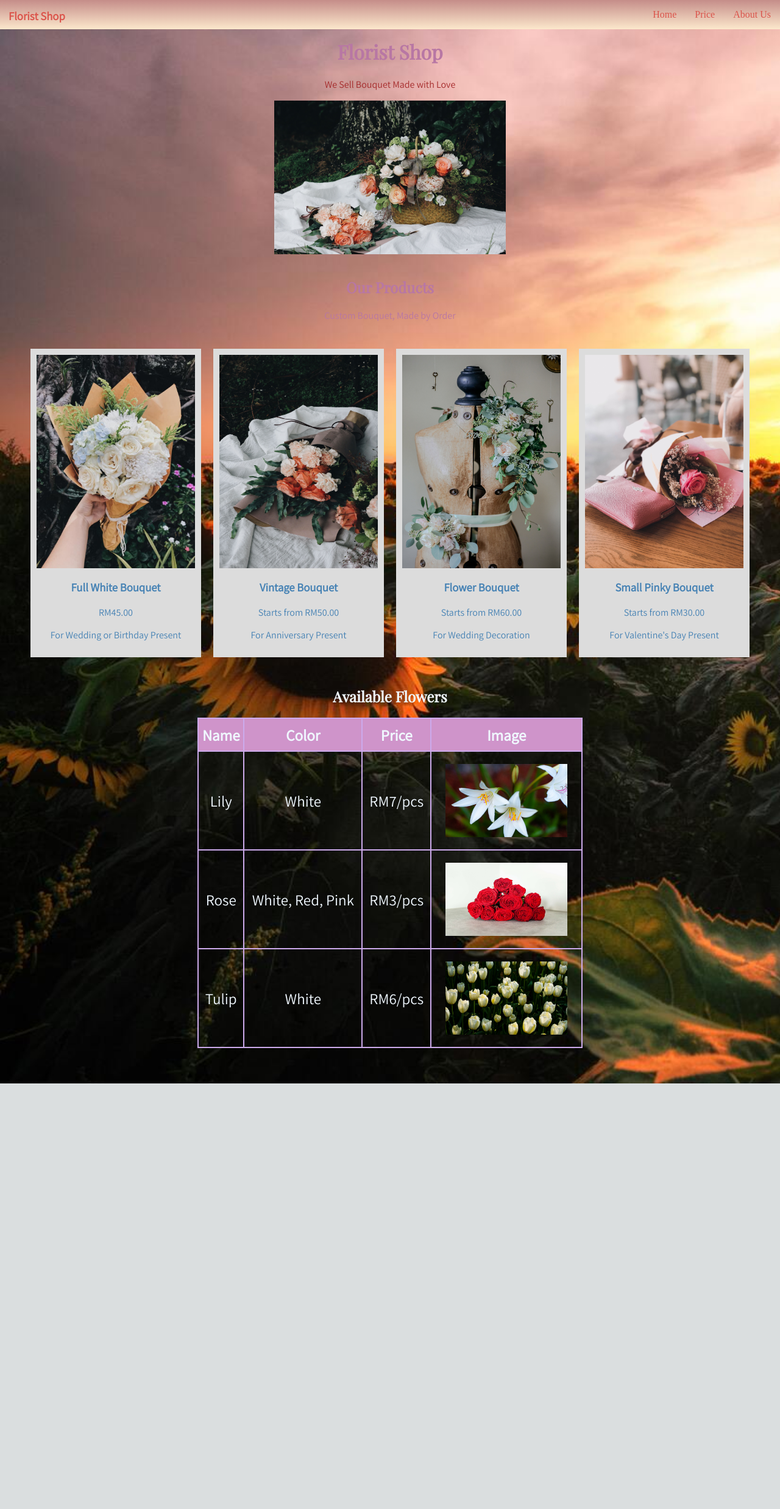
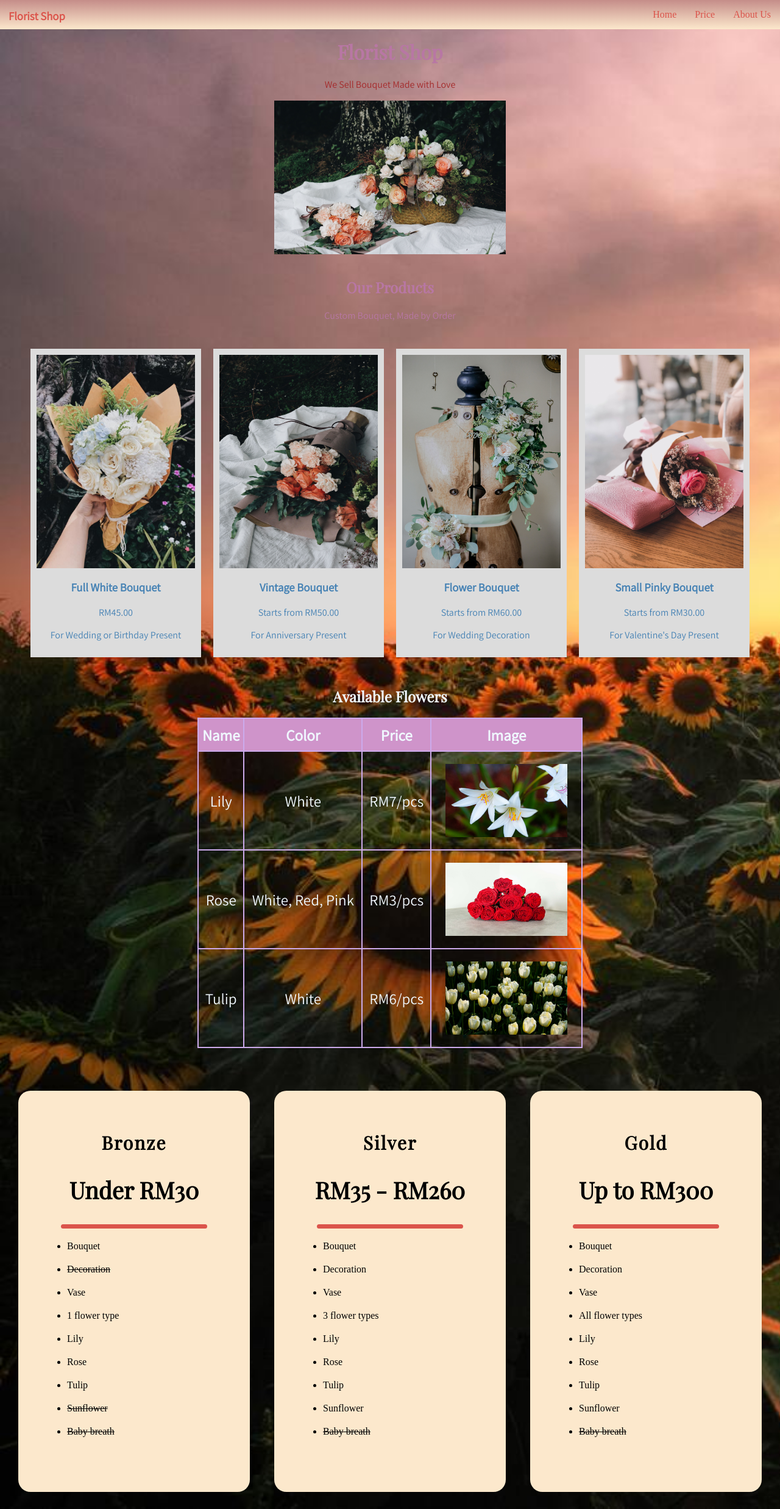
Before and after one commit to zhafranzainal/basic_web, a PHP site: page / in a window 1280 px wide. Shown: the whole page at 61% size. Before the commit the page ends 1777 px from the top, so only its background shows below. Run offline with PHP 8.4, Linux system fonts and the light colour scheme.

Commit message:
Add pricing card

```diff
--- a/Meeting 5 - List & Button on Pricing Table/florist-shop/index.html
+++ b/Meeting 5 - List & Button on Pricing Table/florist-shop/index.html
@@ -123,6 +123,93 @@
 
         </section>
 
+        <section>
+            <div class="container">
+
+                <div class="tab">
+
+                    <div>
+                        <div>
+                            <h1 class="name">Bronze</h1>
+                        </div>
+                        <div>
+                            <h2 class="price">Under RM30</h2>
+                        </div>
+                    </div>
+
+                    <hr>
+
+                    <ul class="list">
+                        <li>Bouquet</li>
+                        <li><del>Decoration</del></li>
+                        <li>Vase</li>
+                        <li>1 flower type</li>
+                        <li>Lily</li>
+                        <li>Rose</li>
+                        <li>Tulip</li>
+                        <li><del>Sunflower</del></li>
+                        <li><del>Baby breath</del></li>
+                    </ul>
+
+                </div>
+
+                <div class="tab">
+
+                    <div>
+                        <div>
+                            <h1 class="name">Silver</h1>
+                        </div>
+                        <div>
+                            <h2 class="price">RM35 - RM260</h2>
+                        </div>
+                    </div>
+
+                    <hr>
+
+                    <ul class="list">
+                        <li>Bouquet</li>
+                        <li>Decoration</li>
+                        <li>Vase</li>
+                        <li>3 flower types</li>
+                        <li>Lily</li>
+                        <li>Rose</li>
+                        <li>Tulip</li>
+                        <li>Sunflower</li>
+                        <li><del>Baby breath</del></li>
+                    </ul>
+
+                </div>
+
+                <div class="tab">
+
+                    <div>
+                        <div>
+                            <h1 class="name">Gold</h1>
+                        </div>
+                        <div>
+                            <h2 class="price">Up to RM300</h2>
+                        </div>
+                    </div>
+
+                    <hr>
+
+                    <ul class="list">
+                        <li>Bouquet</li>
+                        <li>Decoration</li>
+                        <li>Vase</li>
+                        <li>All flower types</li>
+                        <li>Lily</li>
+                        <li>Rose</li>
+                        <li>Tulip</li>
+                        <li>Sunflower</li>
+                        <li><del>Baby breath</del></li>
+                    </ul>
+
+                </div>
+
+            </div>
+        </section>
+
     </main>
 
 </body>
--- a/Meeting 5 - List & Button on Pricing Table/florist-shop/styles.css
+++ b/Meeting 5 - List & Button on Pricing Table/florist-shop/styles.css
@@ -135,3 +135,51 @@ td {
     height: 30px;
     padding: 10px;
 }
+
+.container {
+    display: flex;
+    flex-wrap: wrap;
+    justify-content: center;
+    align-items: center;
+}
+
+.tab {
+    background-color: rgb(252, 232, 204);
+    width: 300px;
+    padding: 40px;
+    margin: 20px;
+    border-radius: 20px;
+}
+
+h1.name {
+    font-size: 30px;
+    letter-spacing: 2px;
+    margin-bottom: 20px;
+    color: black;
+}
+
+h2.price {
+    font-size: 38px;
+    color: black;
+}
+
+.list {
+    list-style-type: disc;
+    margin-bottom: 50px;
+    text-align: left;
+}
+
+.list li {
+    margin-top: 20px;
+    color: black;
+}
+
+hr {
+    height: 7px;
+    width: 80%;
+    margin: auto;
+    background-color: rgb(219, 84, 75);
+    border: none;
+    border-radius: 50px;
+    margin-top: 20px;
+}
```
